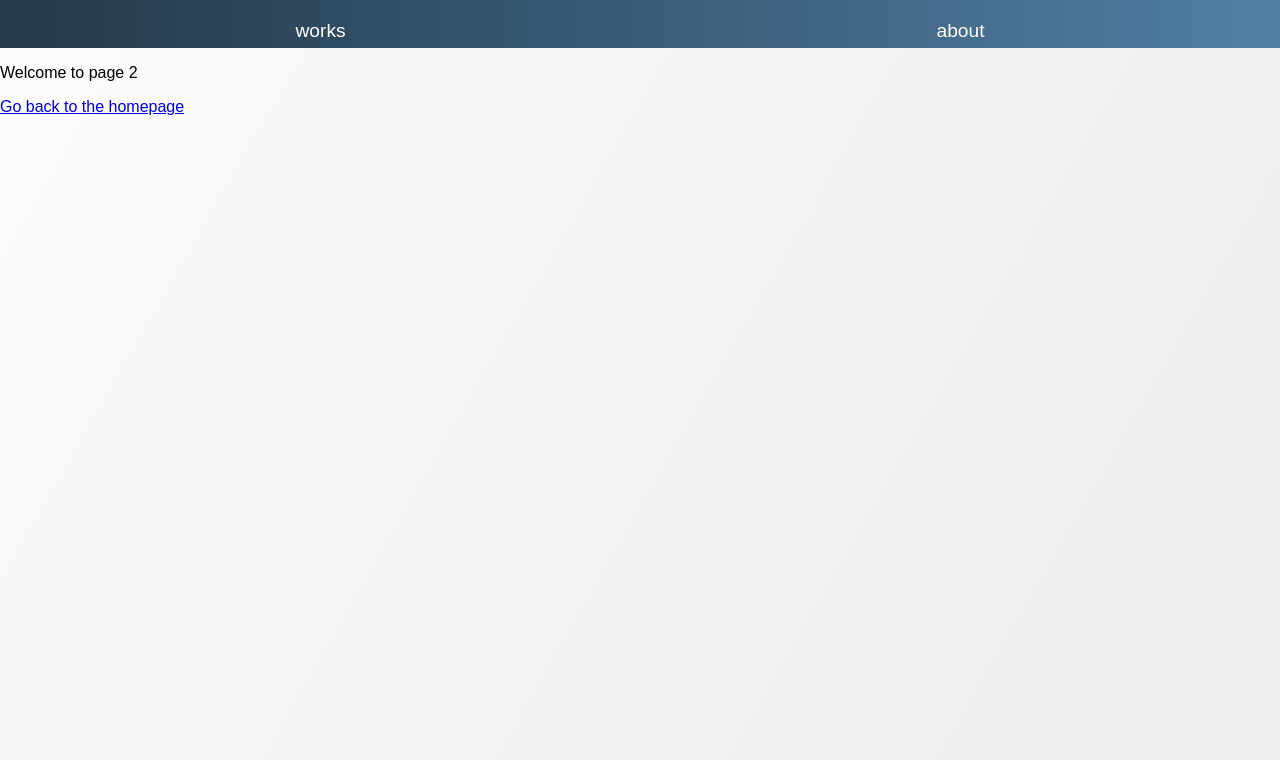
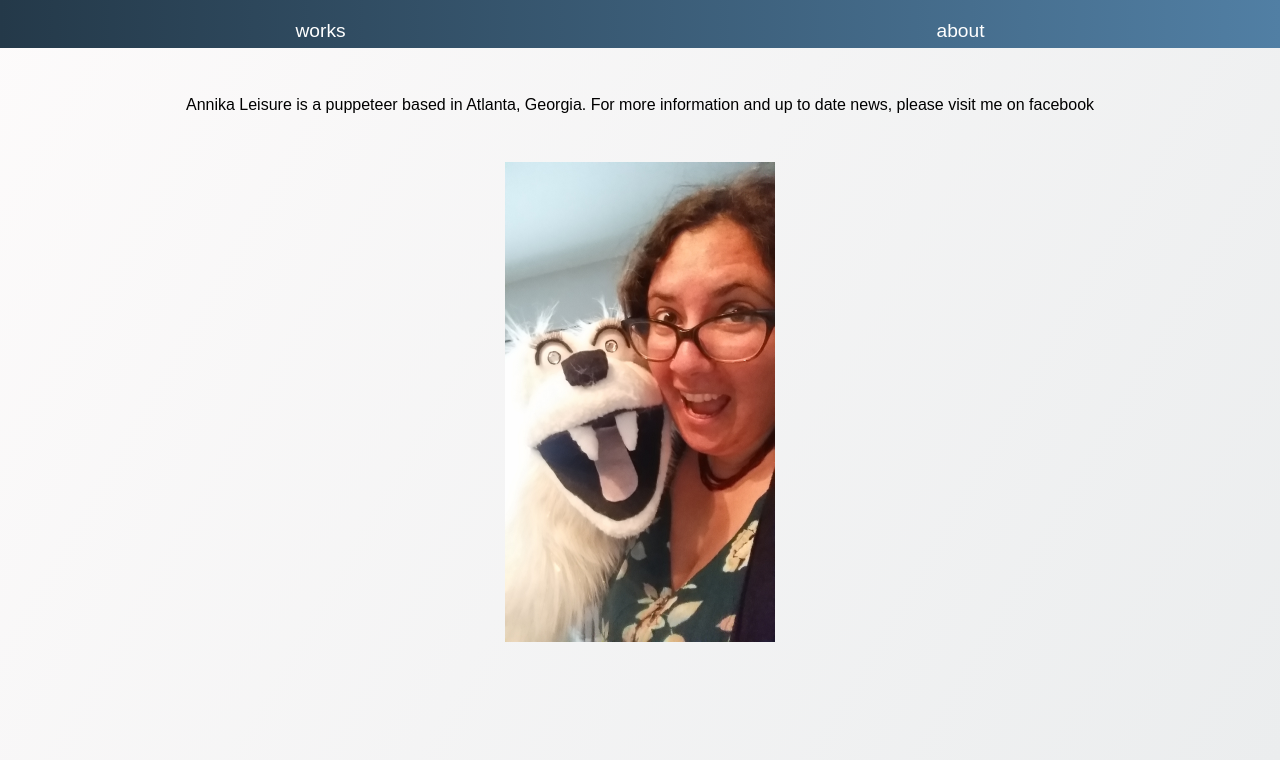
Before and after one commit to edwhelan/annika, a Gatsby site: page /about in a window 1280 px wide. Shown: the part 40-800 px from the top of the page. Built offline with nearby package versions, Linux system fonts and the light colour scheme; Gatsby itself is replaced by a stand-in of ours.

Commit message:
adds about page with styles

```diff
--- a/src/components/layout.css
+++ b/src/components/layout.css
@@ -78,3 +78,16 @@ html, body {
   .card img {
     max-height: 500px;
   }
+
+  .about-page-wrapper{
+    display: flex;
+    flex-direction: column;
+    align-items: center;
+    height: 60vh;
+  }
+  .about-page-wrapper p {
+    padding: 2em 4em;
+  }
+.about-page-wrapper img {
+height: 100%;
+}
--- a/src/pages/about.js
+++ b/src/pages/about.js
@@ -3,6 +3,8 @@ import { Link } from 'gatsby'
 
 import Layout from '../components/layout'
 import SEO from '../components/seo'
+
+import muppetfox from '../images/annikaWithPuppet.jpg'
 
 const aboutPage = () => (
   <Layout>
@@ -11,10 +13,10 @@ const aboutPage = () => (
 ---- photo of me and muppet fox
 ----Contact via facebook
 " Annika Leisure is a puppeteer based in Atlanta, Georgia. For more information and up to date news, please visit me on favebook" */}
-
-
-    <p>Welcome to page 2</p>
-    <Link to="/">Go back to the homepage</Link>
+    <div className='about-page-wrapper'>
+      <p>Annika Leisure is a puppeteer based in Atlanta, Georgia. For more information and up to date news, please visit me on facebook</p>
+      <img src={muppetfox} alt='annika with muppet fox' />
+    </div>
   </Layout>
 )
 
```
